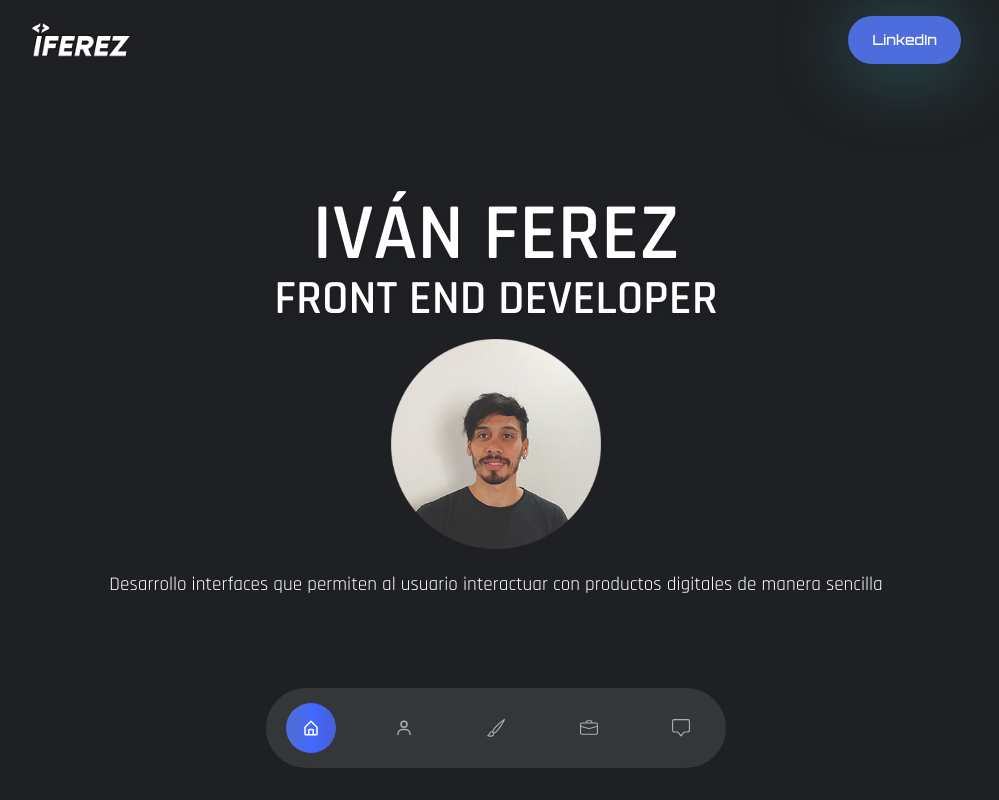
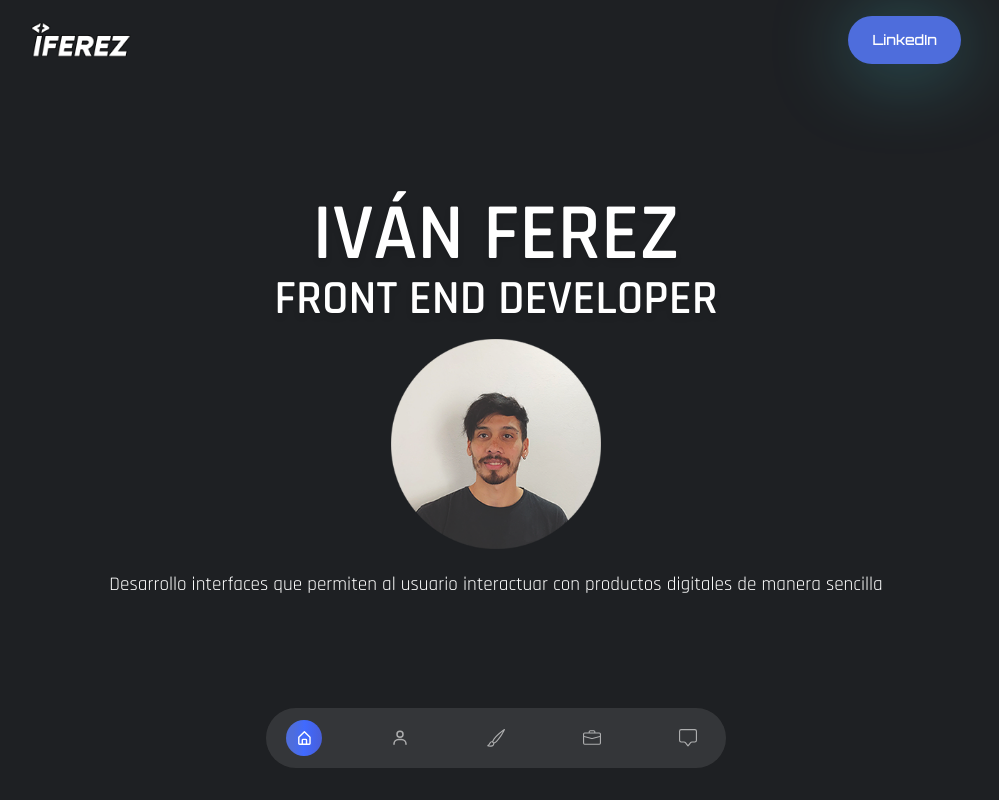
Before and after one commit to iferez/Portfolio, a React (Create React App) app: page / in a window 1280 px wide. Shown: the top 800 px of the page, without its empty margins (144-1143 px from the left). Built offline with nearby package versions, Linux system fonts and the light colour scheme; the HTML template or start-up script is replaced by a standard one; a web font is replaced by a local one.

Commit message:
fix nav responsive

```diff
--- a/src/components/Nav.jsx
+++ b/src/components/Nav.jsx
@@ -13,7 +13,7 @@ function Nav() {
           variants={fadeIn("up", 1)}
           initial="hidden"
           whileInView={"show"}
-          className="w-full bg-zinc-800 md:bg-white/10 h-[80px] md:backdrop-blur-2x1 md:rounded-full max-w-[460px] mx-auto px-5 flex justify-between items-center text-2x1 text-white/60"
+          className="w-full bg-zinc-800 sm:bg-white/10 h-[60px] xl:h-[80px] sm:backdrop-blur-2x1 sm:rounded-full max-w-[460px] mx-auto px-5 flex justify-between items-center text-2x1 text-white/60"
         >
           <Link
             to="home"
@@ -21,7 +21,7 @@ function Nav() {
             smooth={true}
             spy={true}
             offset={-200}
-            className="cursor-pointer w-[50px] h-[50px] flex items-center justify-center"
+            className="cursor-pointer w-[36px] h-[36px] xl:w-[50px] xl:h-[50px] flex items-center justify-center"
           >
             <BiHomeAlt />
           </Link>
@@ -30,7 +30,7 @@ function Nav() {
             activeClass="active"
             smooth={true}
             spy={true}
-            className="cursor-pointer w-[50px] h-[50px] flex items-center justify-center"
+            className="cursor-pointer w-[36px] h-[36px] xl:w-[50px] xl:h-[50px] flex items-center justify-center"
           >
             <BiUser />
           </Link>
@@ -39,7 +39,7 @@ function Nav() {
             activeClass="active"
             smooth={true}
             spy={true}
-            className="cursor-pointer w-[50px] h-[50px] flex items-center justify-center"
+            className="cursor-pointer w-[36px] h-[36px] xl:w-[50px] xl:h-[50px] flex items-center justify-center"
           >
             <BsBrush />
           </Link>
@@ -48,7 +48,7 @@ function Nav() {
             activeClass="active"
             smooth={true}
             spy={true}
-            className="cursor-pointer w-[50px] h-[50px] flex items-center justify-center"
+            className="cursor-pointer w-[36px] h-[36px] xl:w-[50px] xl:h-[50px] flex items-center justify-center"
           >
             <BsBriefcase />
           </Link>
@@ -57,7 +57,7 @@ function Nav() {
             activeClass="active"
             smooth={true}
             spy={true}
-            className="cursor-pointer w-[50px] h-[50px] flex items-center justify-center"
+            className="cursor-pointer w-[36px] h-[36px] xl:w-[50px] xl:h-[50px] flex items-center justify-center"
           >
             <BsChatSquare />
           </Link>
--- a/src/index.css
+++ b/src/index.css
@@ -198,9 +198,6 @@
     margin-top: 3.5rem;
   }
 
-  .active {
-    padding: 1rem;
-  }
 }
 
 @media (min-width: 1400px) {
@@ -221,6 +218,9 @@
     margin-top: 5rem;
   }
 
+  .active {
+    padding: 1rem;
+  }
 }
 
 
--- a/src/variants.js
+++ b/src/variants.js
@@ -1,9 +1,9 @@
 export const fadeIn = (direction, delay) => {
   return {
     hidden: {
-      y: direction === 'up' ? 80 : direction === 'down' ? -80 : 0,
+      y: direction === 'up' ? 60 : direction === 'down' ? -60 : 0,
       opacity: 0,
-      x: direction === 'left' ? 80 : direction === 'right' ? -80 : 0,
+      x: direction === 'left' ? 60 : direction === 'right' ? -60 : 0,
     },
     show: {
       y: 0,
```
Also changed, not shown: public/index.html (+0 -11 lines).
